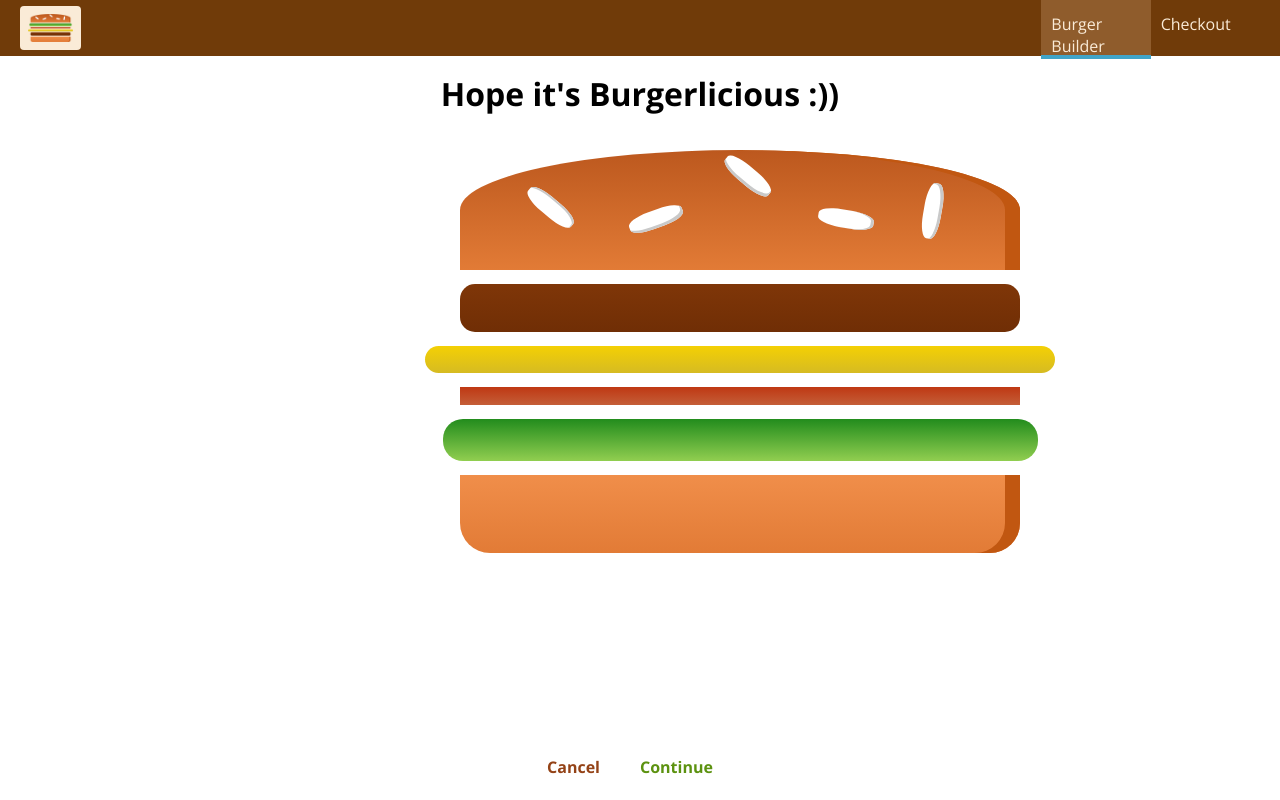
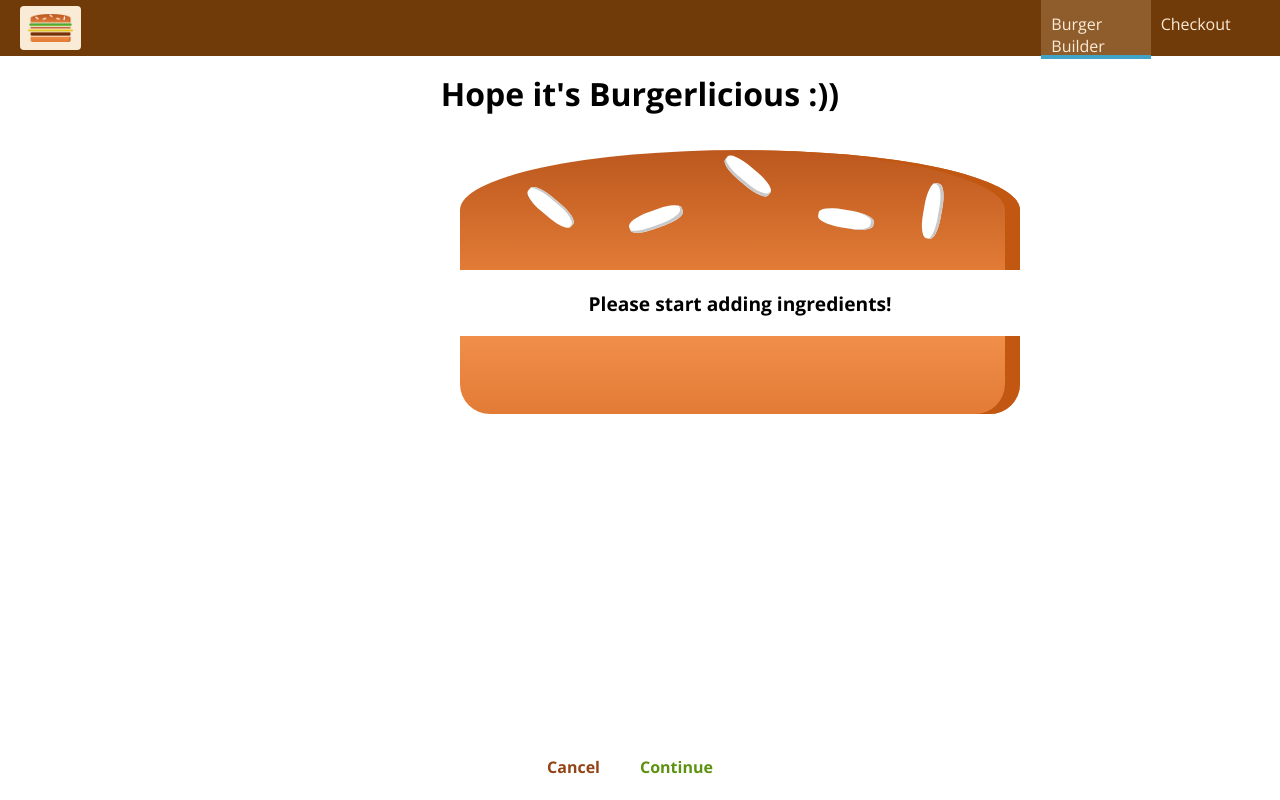
Before and after one commit to janko101/burger-builder-app, a React (Create React App) app: page /checkout in a window 1280 px wide. Built offline with nearby package versions, Linux system fonts and the light colour scheme.

Commit message:
Changes the ingredients state to only ordered ingredients extracted from query params

```diff
--- a/src/Components/Checkout.jsx
+++ b/src/Components/Checkout.jsx
@@ -10,6 +10,15 @@ class Checkout extends Component {
       salad: 1,
     },
   };
+
+  componentDidMount() {
+    const query = new URLSearchParams(this.props.location.search)
+    const ingredients = {}
+    for (let param of query.entries()) {
+      ingredients[param[0]] = +param[1]
+    }
+    this.setState({ ingredients: ingredients })
+  }
 
   cancelCheckoutHandler = () => {
     this.props.history.goBack();
```
